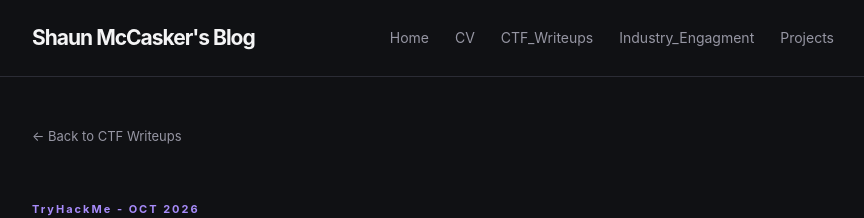
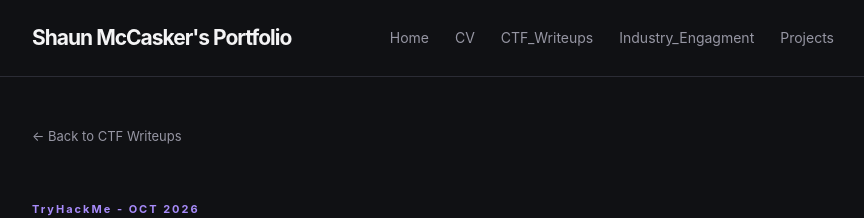
Before and after one commit to shaun-mccasker/shaun-mccasker.github.io, a Jekyll site: the page built from _writeups/ctf-2.md, in a window 1280 px wide and 900 px high. Shown: the top 218 px of the window, without its empty margins (207-1071 px from the left). Built offline with Jekyll 4.4.1, drawn with Linux system fonts in a browser that asks for light colours.

Commit message:
Update _config.yml

```diff
--- a/_config.yml
+++ b/_config.yml
@@ -18,7 +18,7 @@
 # You can create any custom variable you would like, and they will be accessible
 # in the templates via {{ site.myvariable }}.
 
-title: "Shaun McCasker's Blog"
+title: "Shaun McCasker's Portfolio"
 email: shaun.mccasker1999@gmail.com
 description: >- # this means to ignore newlines until "baseurl:"
   Write an awesome description for your new site here. You can edit this
```
